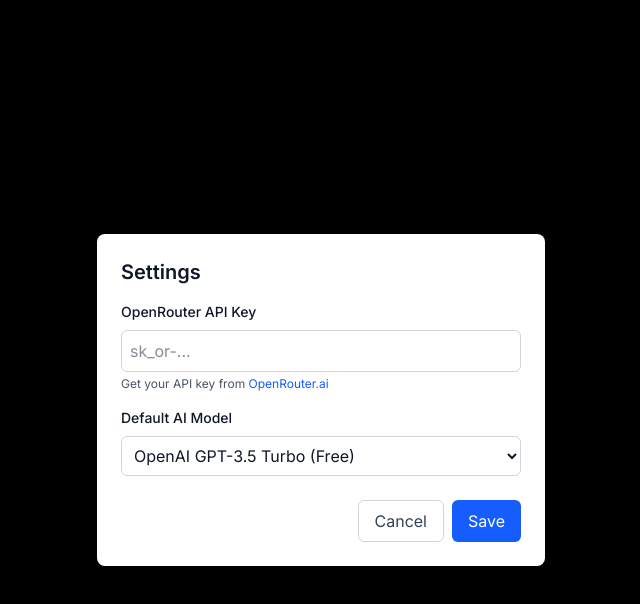
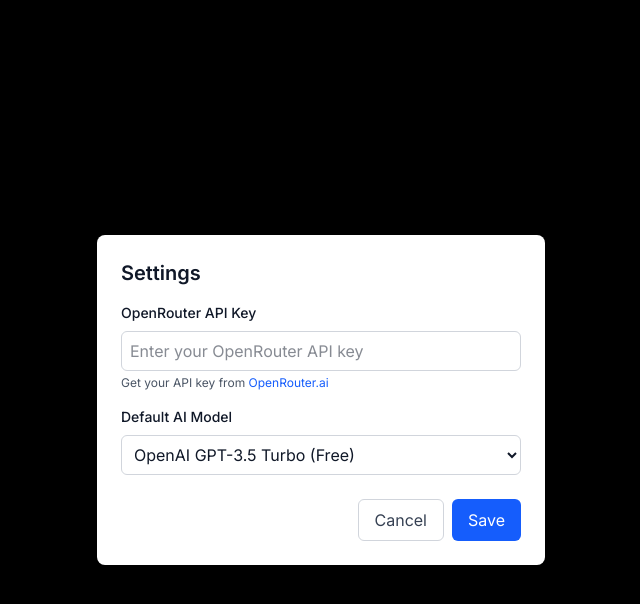
Before and after one commit to qs-1/note_organizer, a Next.js app: page / in a window 1280 px wide. Both pictures are taken after a click on the button 28 px from the left and 772 px from the top of the page. Shown: the top 604 px of the page, without its empty margins (319-959 px from the left). Built offline with nearby package versions, Linux system fonts and the light colour scheme.

Commit message:
fix settings menu bugs

```diff
--- a/src/components/notes/Settings.tsx
+++ b/src/components/notes/Settings.tsx
@@ -1,4 +1,4 @@
-import { useState } from 'react';
+import { useState, useEffect } from 'react';
 import { OPENROUTER_MODELS } from '@/lib/api/openrouter';
 
 interface SettingsProps {
@@ -12,12 +12,27 @@
 export default function Settings({ isOpen, onClose, apiKey, selectedModel, onSave }: SettingsProps) {
   const [newApiKey, setNewApiKey] = useState(apiKey);
   const [newModel, setNewModel] = useState(selectedModel);
+  const [isEditingKey, setIsEditingKey] = useState(false);
+
+  // Reset state when props change
+  useEffect(() => {
+    if (isOpen) {
+      setNewApiKey(apiKey);
+      setNewModel(selectedModel);
+      setIsEditingKey(false);
+    }
+  }, [isOpen, apiKey, selectedModel]);
 
   if (!isOpen) return null;
 
   const handleSubmit = (e: React.FormEvent) => {
     e.preventDefault();
     onSave(newApiKey, newModel);
+  };
+
+  const handleDeleteKey = () => {
+    setNewApiKey('');
+    setIsEditingKey(true);
   };
 
   return (
@@ -30,14 +45,33 @@
             <label className="block text-gray-900 text-sm font-medium mb-2" htmlFor="apiKey">
               OpenRouter API Key
             </label>
+            <div className="relative">
+              {apiKey && !isEditingKey ? (
+                <>
+                  <div className="w-full p-2 border border-gray-300 rounded-md bg-gray-50 text-gray-500 text-sm flex items-center select-none" style={{height: '40px'}}>
+                    API key is set (hidden)
+                  </div>
+                  <button
+                    type="button"
+                    className="absolute right-2 top-1/2 -translate-y-1/2 text-xs px-2 py-1 text-red-600 hover:text-red-800 bg-gray-50 hover:bg-red-50 rounded border border-red-100"
+                    onClick={handleDeleteKey}
+                  >
+                    Delete Key
+                  </button>
+                </>
+              ) : (
                 <input
                   id="apiKey"
                   type="password"
-              className="w-full p-2 border border-gray-300 rounded-md focus:outline-none focus:ring-2 focus:ring-blue-500 text-gray-900"
+                  className="w-full p-2 border border-gray-300 rounded-md focus:outline-none focus:ring-2 focus:ring-blue-500 text-gray-900 bg-white"
                   value={newApiKey}
                   onChange={(e) => setNewApiKey(e.target.value)}
-              placeholder="sk_or-..."
+                  placeholder="Enter your OpenRouter API key"
+                  style={{height: '40px'}}
+                  autoFocus={isEditingKey}
                 />
+              )}
+            </div>
             <p className="text-xs text-gray-600 mt-1">
               Get your API key from <a href="https://openrouter.ai/keys" target="_blank" rel="noopener noreferrer" className="text-blue-600 hover:underline">OpenRouter.ai</a>
             </p>
```
Lines whose indentation alone changed are shown as unchanged.
